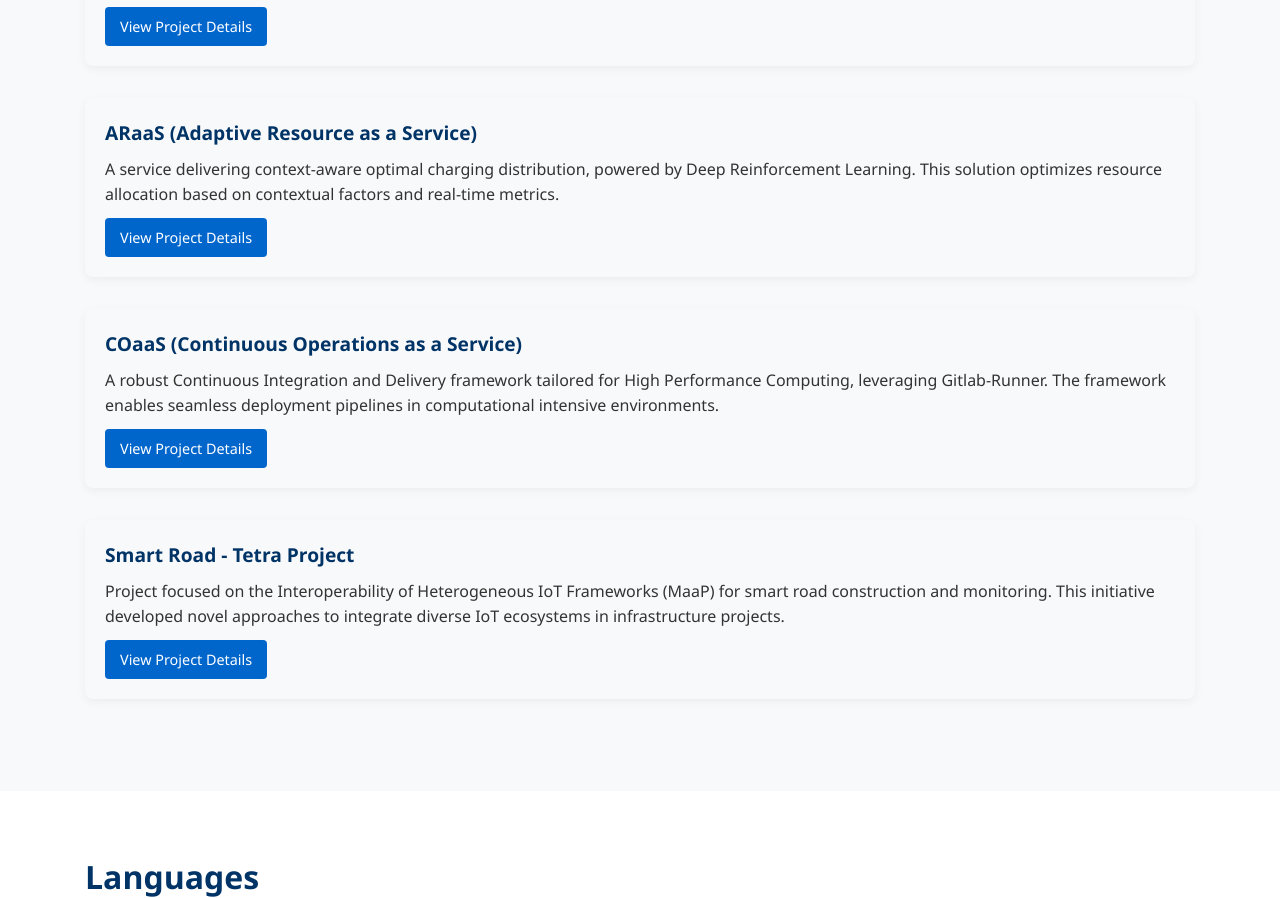
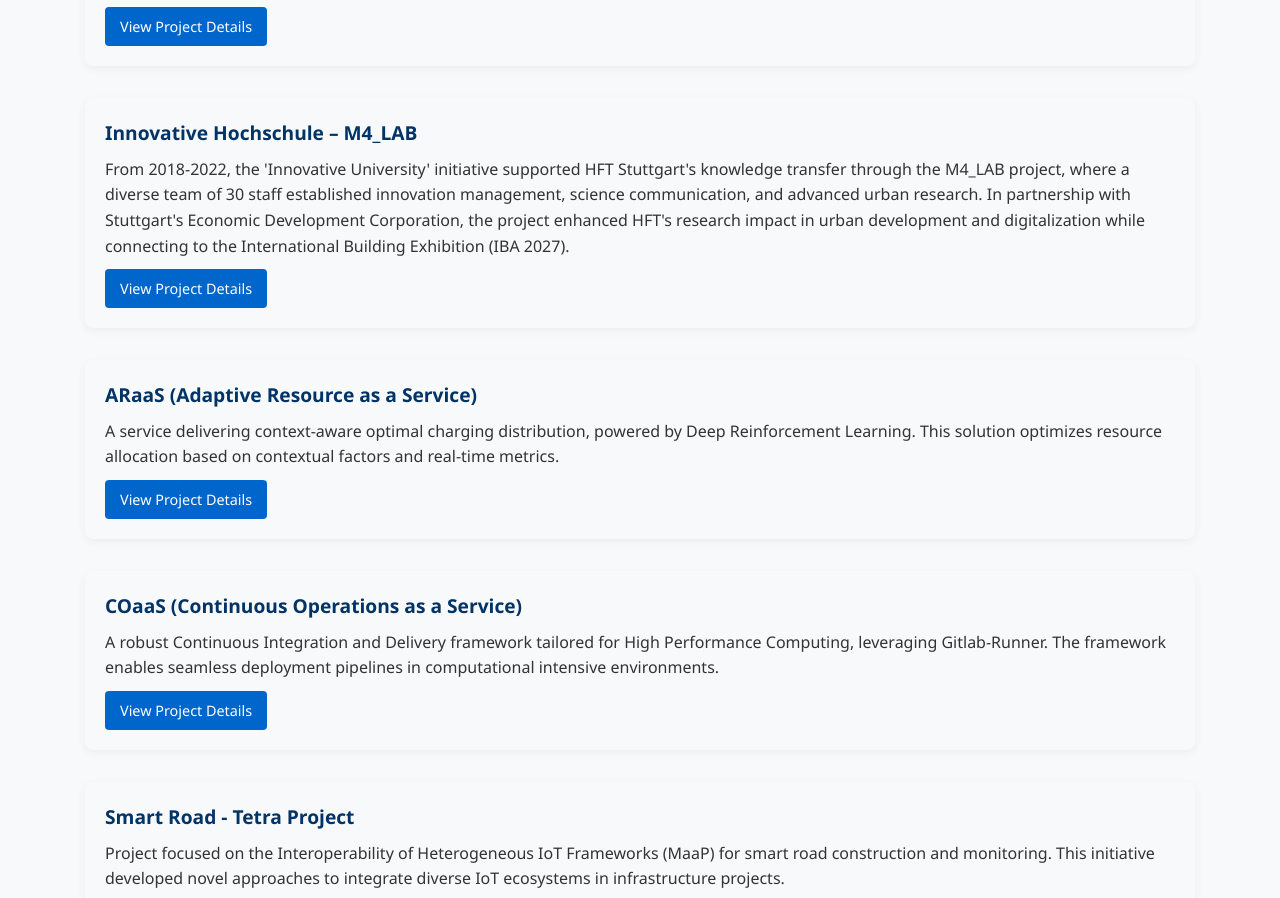
Before and after one commit to muddsairsharif/muddsairsharif.github.io, a plain HTML site: page index.html in a window 1280 px wide. Shown: the part 4600-5498 px from the top of the page. Drawn offline with Linux system fonts and the light colour scheme.

Commit message:
Update M4LAB  index.html

```diff
--- a/index.html
+++ b/index.html
@@ -759,6 +759,11 @@
                 <p>An innovative framework leveraging multi-modal learning data to revolutionize personalized education through AI and Machine Learning. The framework integrates learning analytics with adaptive systems to create customized educational pathways.</p>
                 <a href="https://www.hft-stuttgart.de/forschung/projekte/aktuell/knight" class="project-link">View Project Details</a>
             </div>
+            <div class="project-item">
+                <h3 class="project-title">Innovative Hochschule – M4_LAB</h3>
+                <p>From 2018-2022, the 'Innovative University' initiative supported HFT Stuttgart's knowledge transfer through the M4_LAB project, where a diverse team of 30 staff established innovation management, science communication, and advanced urban research. In partnership with Stuttgart's Economic Development Corporation, the project enhanced HFT's research impact in urban development and digitalization while connecting to the International Building Exhibition (IBA 2027).</p>
+                <a href="https://www.hft-stuttgart.de/transfer/fuer-transferinteressierte/innovative-hochschule-m4-lab" class="project-link">View Project Details</a>
+            </div>
 
             <div class="project-item">
                 <h3 class="project-title">ARaaS (Adaptive Resource as a Service)</h3>
```
